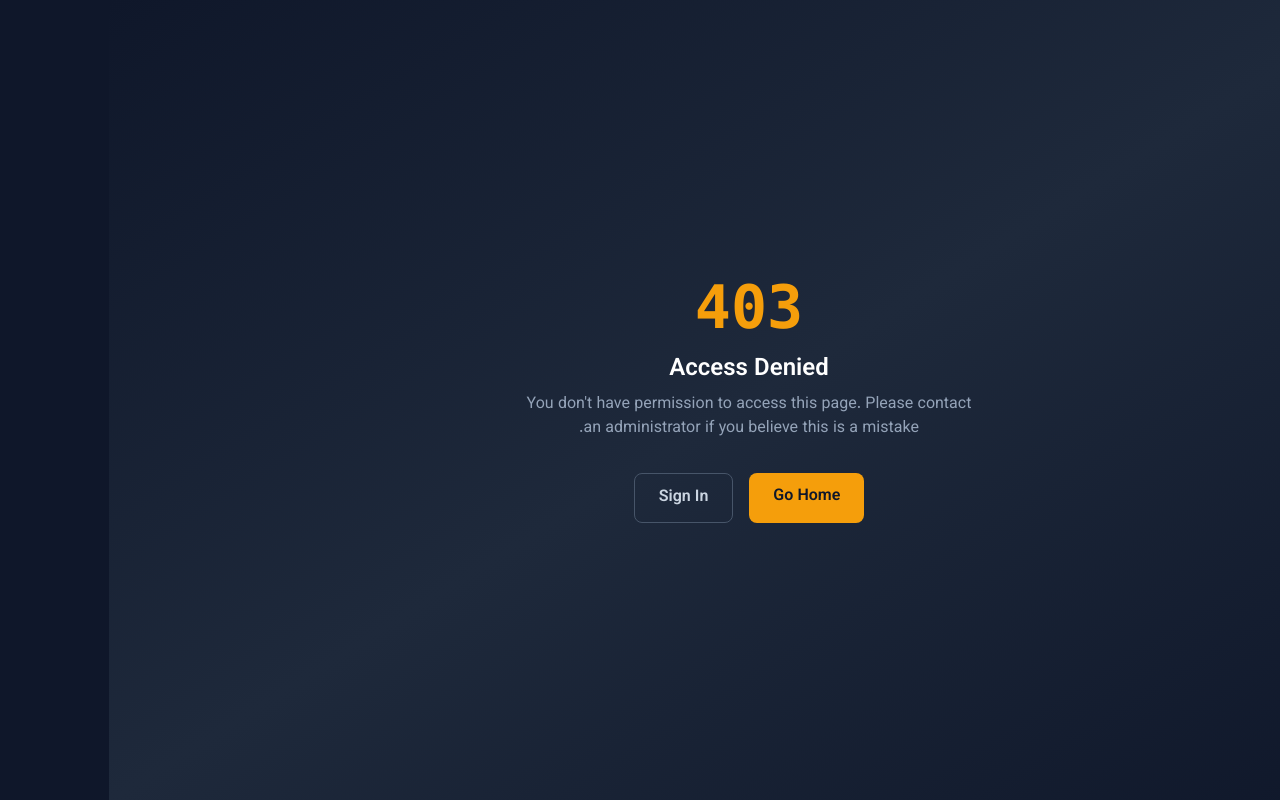
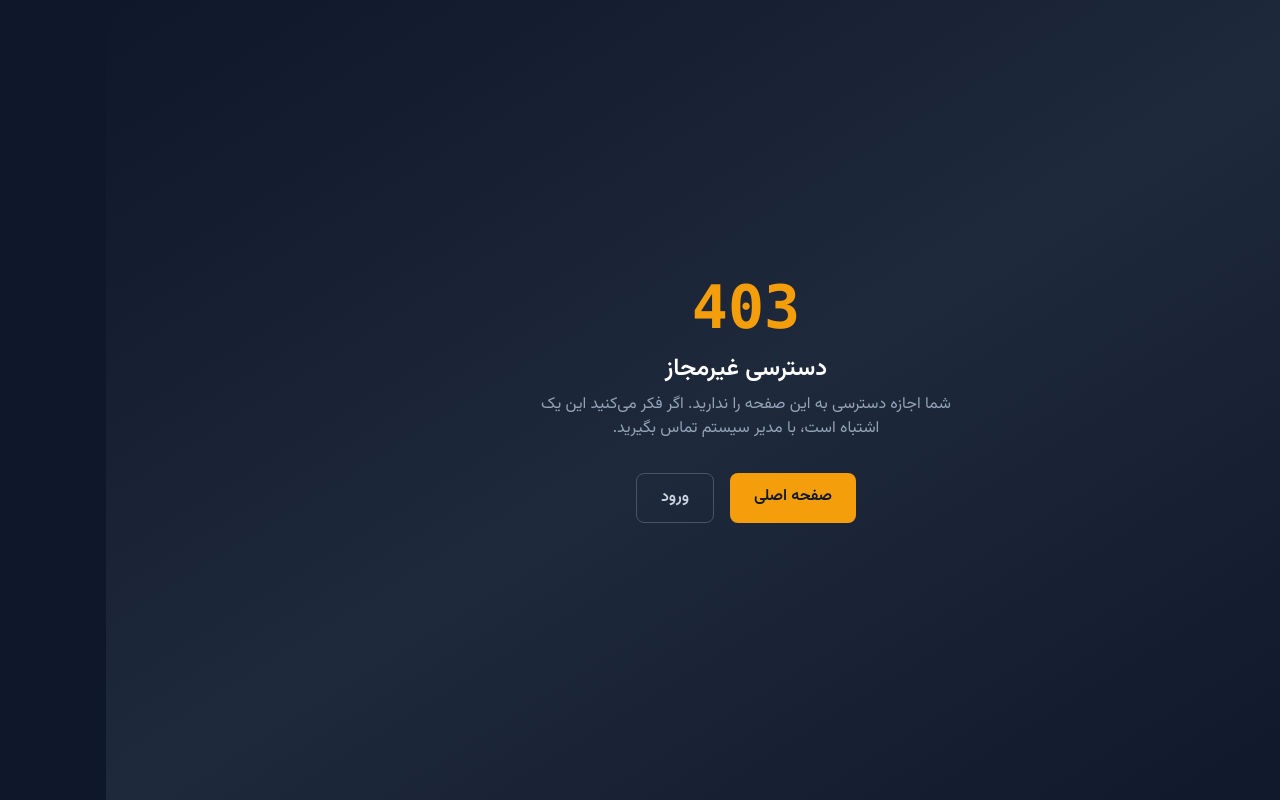
Before and after one commit to mhmdd9/gym-app, a React (Vite) app in the folder frontend/: page /unauthorized in a window 1280 px wide. Built offline with nearby package versions, Linux system fonts and the light colour scheme; the HTML template or start-up script is replaced by a standard one.

Commit message:
fix: make 403 page english

```diff
--- a/frontend/src/pages/UnauthorizedPage.tsx
+++ b/frontend/src/pages/UnauthorizedPage.tsx
@@ -2,26 +2,25 @@ import { Link } from 'react-router-dom'
 
 export function UnauthorizedPage() {
   return (
-    <div className="min-h-screen flex items-center justify-center px-4">
+    <div className="min-h-screen flex items-center justify-center px-4" dir="rtl">
       <div className="text-center">
         <h1 className="text-6xl font-bold text-amber-500 font-mono">403</h1>
-        <h2 className="mt-4 text-2xl font-semibold text-white">Access Denied</h2>
+        <h2 className="mt-4 text-2xl font-semibold text-white">دسترسی غیرمجاز</h2>
         <p className="mt-2 text-slate-400 max-w-md">
-          You don't have permission to access this page. Please contact an administrator if you believe this is a
-          mistake.
+          شما اجازه دسترسی به این صفحه را ندارید. اگر فکر می‌کنید این یک اشتباه است، با مدیر سیستم تماس بگیرید.
         </p>
         <div className="mt-8 flex gap-4 justify-center">
           <Link
             to="/"
             className="px-6 py-3 bg-amber-500 text-slate-900 font-semibold rounded-lg hover:bg-amber-400 transition-colors"
           >
-            Go Home
+            صفحه اصلی
           </Link>
           <Link
             to="/login"
             className="px-6 py-3 border border-slate-600 text-slate-300 font-semibold rounded-lg hover:border-slate-500 hover:text-white transition-colors"
           >
-            Sign In
+            ورود
           </Link>
         </div>
       </div>
```
